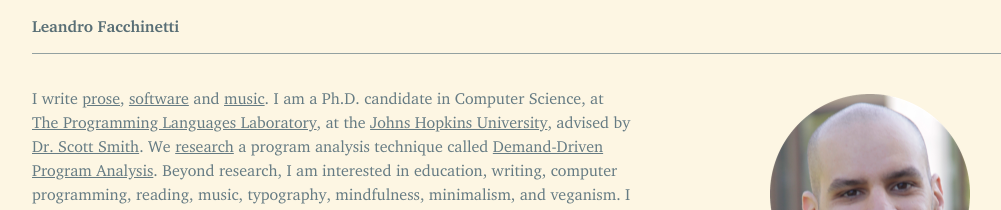
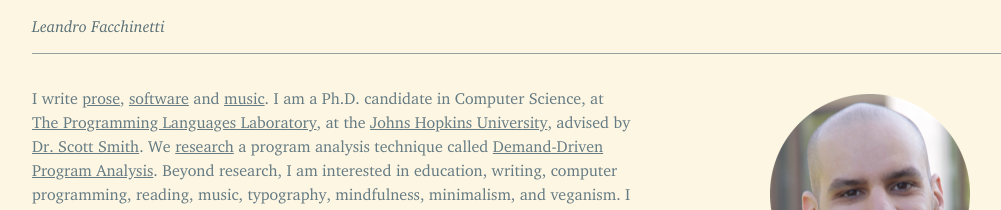
Before and after one commit to leafac/leafac.com, a Jekyll site: the page built from index.md, in a window 1280 px wide. Shown: the top 210 px of the page, without its empty margins (108-1109 px from the left). Built offline with Jekyll 4.4.1, drawn with Linux system fonts in a browser that asks for light colours.

Commit message:
Simplify CSS

```diff
--- a/stylesheets/main.scss
+++ b/stylesheets/main.scss
@@ -31,7 +31,6 @@
 $grid--body:              rem(1000px);
 $grid--padding:           rem(12px);
 $grid--main:              rem(600px);
-$grid--gutter:            rem(75px);
 $grid--margin-note:       rem(325px);
 $grid--margin-note--pull: rem(400px);
 @mixin bigger-screens  { @media (min-width: rem(1024px)) { @content; } }
@@ -41,7 +40,6 @@
 // SPACES
 
 $space--none:              0;
-$space--extra-extra-small: 0.1rem;
 $space--extra-small:       0.2rem;
 $space--small:             0.5rem;
 $space--medium:            1rem;
@@ -59,14 +57,9 @@
 $font-size--medium:            rem(16px);
 $font-size--large:             rem(20px);
 $font-size--extra-large:       rem(22px);
-$font-size--extra-extra-large: rem(30px);
-$line-height--extra-small:     1;
 $line-height--small:           1.3;
 $line-height--medium:          1.5;
-$line-height--large:           2;
-$line-height--extra-large:     3;
 $text-indent:                  1.5rem;
-$letter-spacing:               0.2em;
 
 // ---------------------------------------------------------------------------------------------------
 // PALETTE
@@ -105,9 +98,8 @@
 // ---------------------------------------------------------------------------------------------------
 // BORDERS
 
-$border-width:        1px;
-$border-radius--none: $space--none;
-$border-radius:       $space--extra-small;
+$border-width:  1px;
+$border-radius: $space--extra-small;
 
 // ---------------------------------------------------------------------------------------------------
 // MIXINS
@@ -209,6 +201,7 @@
     float: right;
     clear: right;
     margin-right: -$grid--margin-note--pull;
+    margin-bottom: $space--large;
   }
 }
 
@@ -223,10 +216,8 @@
 // ---------------------------------------------------------------------------------------------------
 // HEADERS
 
-body > header {
-  h1 {
-    margin: $space--none;
-  }
+body > header h1 {
+  margin-top: $space--none;
   padding-bottom: $space--medium;
   border-bottom: $border-width solid $palette--secondary-content;
   margin-bottom: $space--extra-large;
@@ -280,13 +271,10 @@
 
 body > header h1 {
   font-size: $font-size--medium;
-  font-style: normal;
-  font-weight: 700;
 }
 
 main > header h1 {
   font-size: $font-size--extra-large;
-  font-style: italic;
 }
 
 h1 {
@@ -350,7 +338,6 @@
 
   @include bigger-screens {
     font-size: $font-size--small;
-    margin-bottom: $space--large;
   }
 }
 
@@ -411,7 +398,7 @@
   font-family: $font-family--monospace;
 }
 
-.code-block, pre {
+pre, .code-block {
   @include insertion;
   font-size: $font-size--extra-small;
 }
@@ -444,9 +431,6 @@
   padding-right: $space--medium;
   &:last-child {
     padding-right: $space--none;
-  }
-  .no-padding-table & {
-    padding: $space--none;
   }
 }
 
```
Also changed, not shown: _layouts/default.html (+2 -6 lines).
